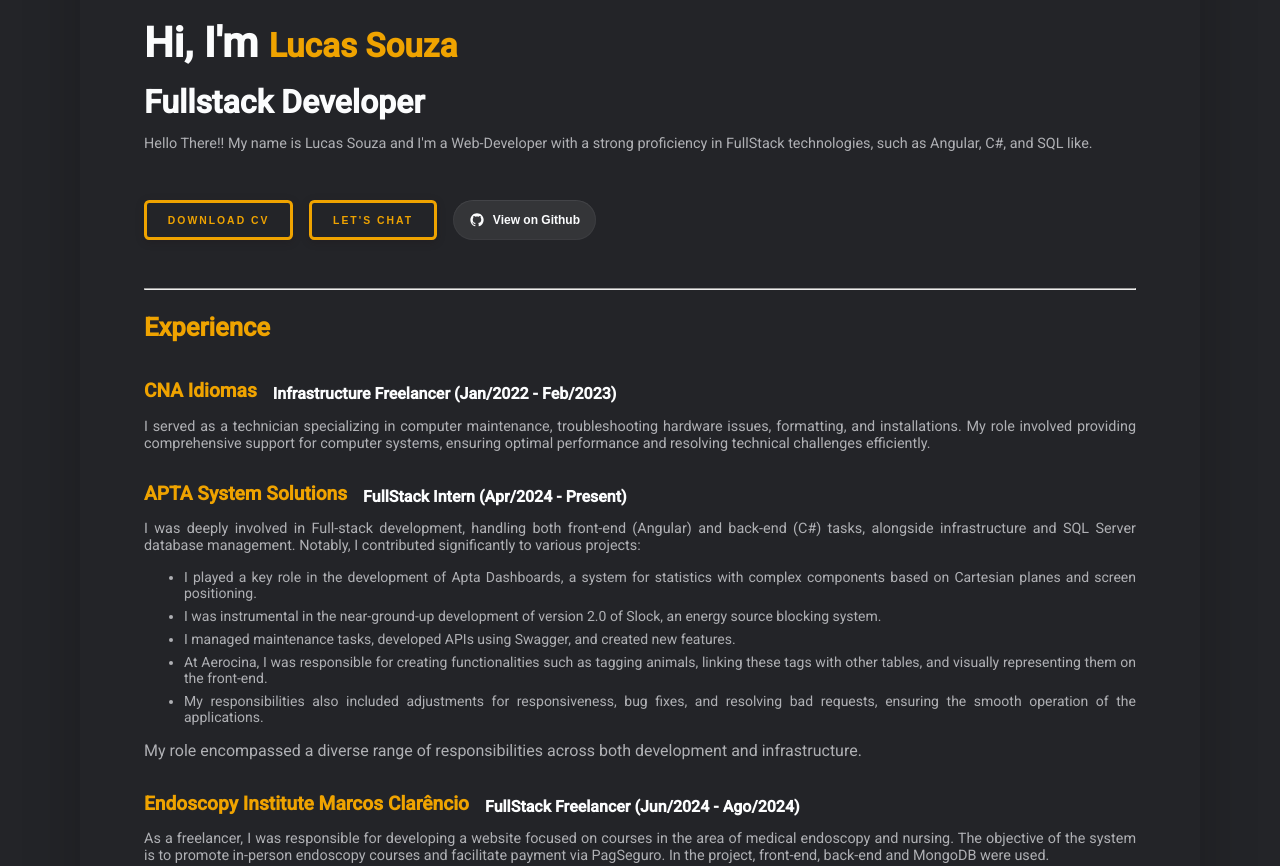
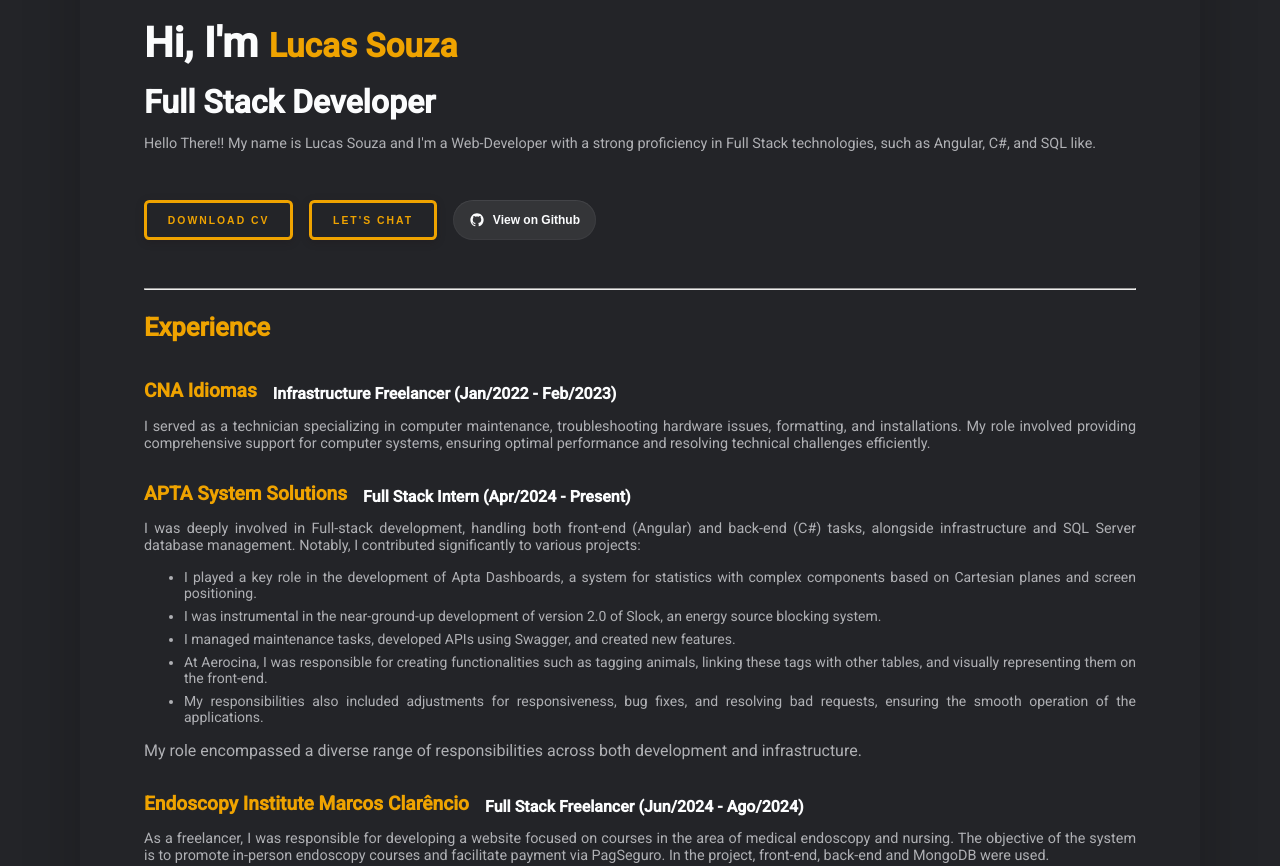
Before and after one commit to LucasVieiraaaa/Portifolio-2.0, an Angular app: page / in a window 1280 px wide. Shown: the part 380-1246 px from the top of the page. Built offline with nearby package versions, Linux system fonts and the light colour scheme.

Commit message:
Fullstack to Full stack

```diff
--- a/src/app/app.component.html
+++ b/src/app/app.component.html
@@ -1,7 +1,7 @@
 <div class="card-container-02 "  style="margin-top: 80px;">
   <h3>About Me</h3>
   <p style="font-size: 1em;" class="p-grey">Hello There!! My name is Lucas Souza and I'm a Developer with proficiency in
-    FullStack
+    Full Stack
     technologies, such as
     Angular, C#, and SQL.
     Fluent in English, with intermediate proficiency in Spanish and basic knowledge of French acquired during my stint
--- a/src/index.html
+++ b/src/index.html
@@ -18,9 +18,9 @@
       <img class="profile-picture" src="/assets/lucas-profile-picture.jpeg" alt="profile-picture">
       <div>
         <h1 class="margin-01 fs-10">Hi, I'm <span class="mark">Lucas Souza</span></h1>
-        <h2 class="margin-01 fs-09">Fullstack Developer</h2>
+        <h2 class="margin-01 fs-09">Full Stack Developer</h2>
         <p style="font-size: 0.9em;" class="p-grey">
-          Hello There!! My name is Lucas Souza and I'm a Web-Developer with a strong proficiency in FullStack technologies, such as Angular, C#, and SQL like.
+          Hello There!! My name is Lucas Souza and I'm a Web-Developer with a strong proficiency in Full Stack technologies, such as Angular, C#, and SQL like.
         </p>
       </div>
       <div class="button-container-02">
@@ -52,7 +52,7 @@
         </p>
         <div style="display: flex;gap: 1em;    flex-wrap: wrap;">
           <h2 class="margin-01"><span class="mark">APTA System Solutions</span></h2>
-          <h3 style="margin: 0px;margin-top: auto;">FullStack Intern (Apr/2024 - Present)</h3>
+          <h3 style="margin: 0px;margin-top: auto;">Full Stack Intern (Apr/2024 - Present)</h3>
         </div>
         <p style="font-size: 0.9em;" class="p-grey">
           I was deeply involved in Full-stack development, handling both front-end (Angular) and back-end (C#) tasks,
@@ -76,7 +76,7 @@
         <div style="display: flex;gap: 1em;    flex-wrap: wrap;">
           <h2 class="margin-01" style="text-align: left;"><span class="mark">Endoscopy Institute Marcos Clarêncio</span>
           </h2>
-          <h3 style="margin: 0px;margin-top: auto;text-align: left;">FullStack Freelancer (Jun/2024 - Ago/2024)</h3>
+          <h3 style="margin: 0px;margin-top: auto;text-align: left;">Full Stack Freelancer (Jun/2024 - Ago/2024)</h3>
         </div>
         <p style="font-size: 0.9em;" class="p-grey">
           As a freelancer, I was responsible for developing a website focused on courses in the area of medical
```
